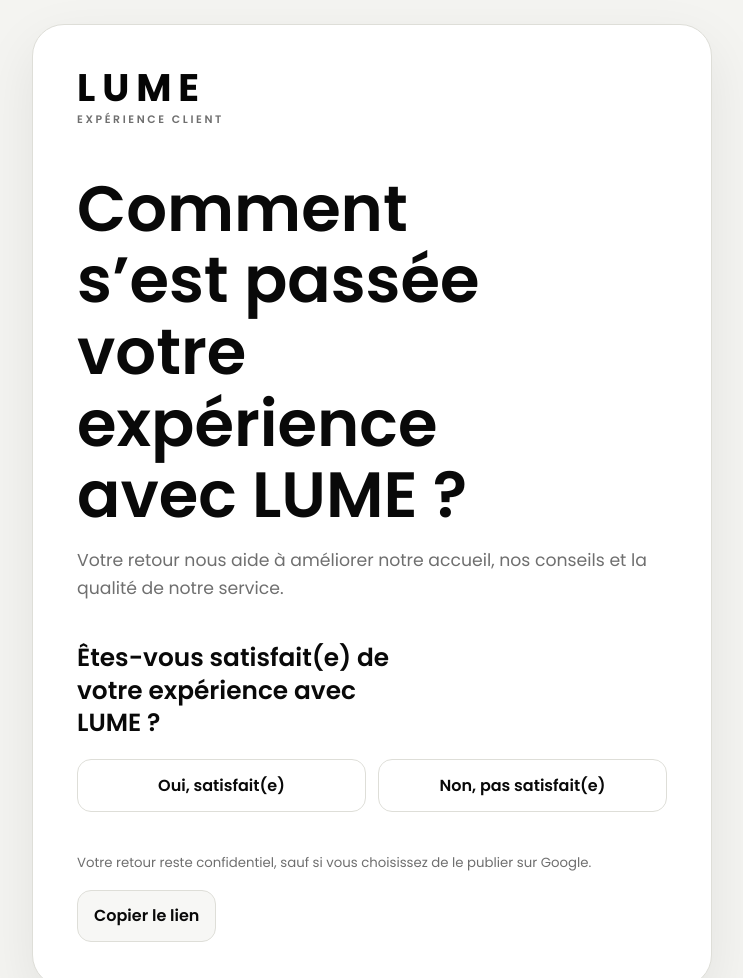
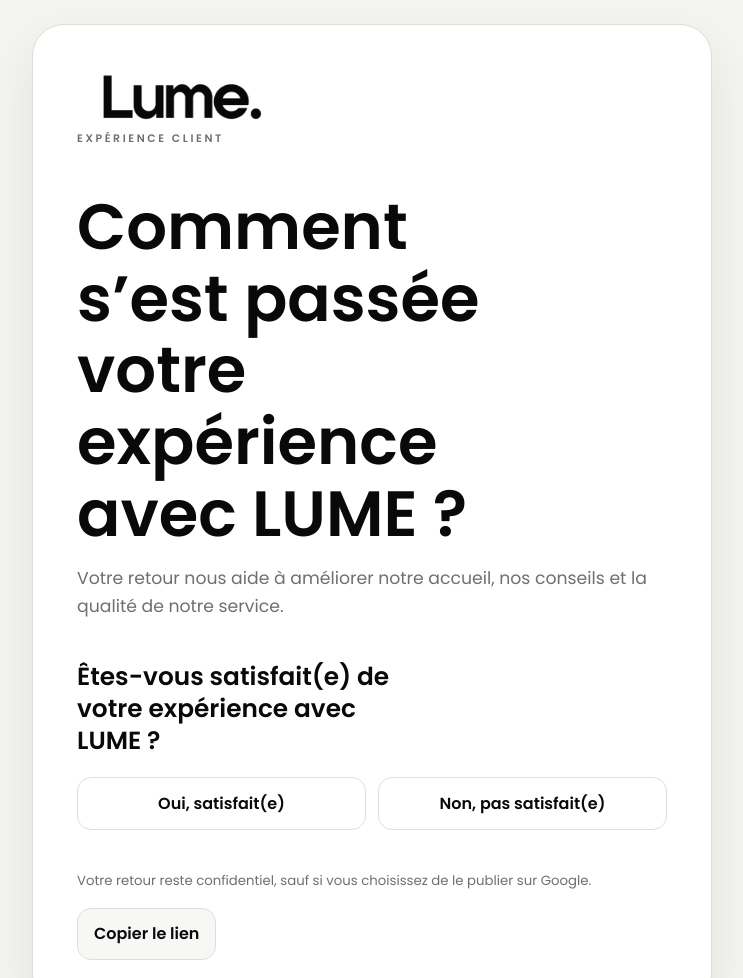
Before and after one commit to MehdiBelF/LUME, a plain HTML site: page avis/index.html in a window 1280 px wide. Shown: the top 978 px of the page, without its empty margins (268-1011 px from the left). Drawn offline with Linux system fonts and the light colour scheme.

Commit message:
Add LUME logo to avis page

```diff
--- a/avis/index.html
+++ b/avis/index.html
@@ -20,7 +20,7 @@
   <main class="page-shell">
     <div class="experience-card" aria-labelledby="main-title">
       <header class="brand-header">
-        <div class="brand-logo" aria-label="LUME">LUME</div>
+        <img class="brand-logo-image" src="./logo-bl.webp" alt="LUME" width="2048" height="512" />
         <p class="brand-subtitle">EXPÉRIENCE CLIENT</p>
       </header>
 
--- a/avis/style.css
+++ b/avis/style.css
@@ -97,12 +97,11 @@
   margin-bottom: clamp(1.75rem, 6vw, 2.75rem);
 }
 
-.brand-logo {
-  color: var(--color-black);
-  font-size: clamp(1.65rem, 8vw, 2.4rem);
-  font-weight: 700;
-  line-height: 1;
-  letter-spacing: 0.18em;
+.brand-logo-image {
+  display: block;
+  width: min(46vw, 13rem);
+  height: auto;
+  object-fit: contain;
 }
 
 .brand-subtitle {
@@ -429,8 +428,8 @@
     padding: 1.1rem;
   }
 
-  .brand-logo {
-    font-size: 1.45rem;
+  .brand-logo-image {
+    width: min(54vw, 10.5rem);
   }
 
   .brand-subtitle {
```
Also changed, not shown: avis/logo-bl.webp (added).
